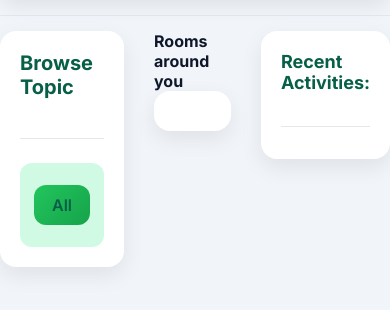
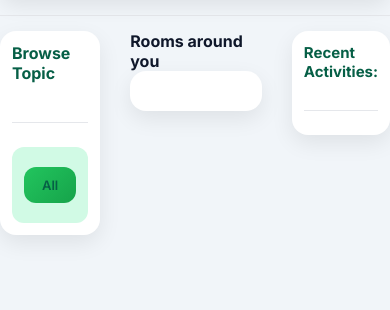
Before and after one commit to Siwanshh/chatApp1, a Django app: template base/templates/base/home.html in a window 390 px wide. Shown: the part 159-469 px from the top of the page. Run offline with Django 5.2, Linux system fonts and the light colour scheme; the template is opened without the code that fills it, so the values that code supplies are empty.

Commit message:
Local Changes

```diff
--- a/base/templates/base/activity_comp.html
+++ b/base/templates/base/activity_comp.html
@@ -36,6 +36,13 @@
     box-shadow:0 6px 18px rgba(34,197,94,0.25);
 }
 
+.activity-user{
+    display:flex;
+    flex-wrap:wrap;
+    align-items:center;
+    gap:6px;
+}
+
 .activity-user a{
     text-decoration:none;
     font-weight:600;
@@ -50,7 +57,6 @@
 .activity-date{
     font-size:13px;
     color:#6b7280;
-    margin-left:6px;
 }
 
 .activity-body{
@@ -64,6 +70,8 @@
 .activity-body p{
     margin:0;
     color:#0f172a;
+    font-size:14px;
+    word-wrap:break-word;
 }
 
 .activity-delete{
@@ -84,7 +92,71 @@
     transform:translateY(-1px);
     box-shadow:0 4px 12px rgba(255,0,0,0.3);
 }
+
+@media (max-width: 1024px){
+    .activity-container{
+        padding:16px;
+    }
+
+    .activity-container p:first-child{
+        font-size:16px;
+    }
+
+    .activity-item{
+        padding:12px;
+    }
+
+    .activity-body p{
+        font-size:13px;
+    }
+}
+
+
+@media (max-width: 768px){
+    .activity-container{
+        padding:14px;
+    }
+
+    .activity-item{
+        padding:10px 12px;
+    }
+
+    .activity-user{
+        flex-direction:column;
+        align-items:flex-start;
+    }
+
+    .activity-date{
+        font-size:12px;
+    }
+
+    .activity-delete{
+        font-size:12px;
+        padding:5px 8px;
+    }
+}
+
+
+@media (max-width: 480px){
+    .activity-container{
+        padding:12px;
+        gap:14px;
+    }
+
+    .activity-container p:first-child{
+        font-size:15px;
+    }
+
+    .activity-body{
+        padding:10px;
+    }
+
+    .activity-body p{
+        font-size:12px;
+    }
+}
 </style>
+
 
 <div class="activity-container">
 <p>Recent Activities:</p>
--- a/base/templates/base/topics_component.html
+++ b/base/templates/base/topics_component.html
@@ -50,7 +50,55 @@
 .topic-item:hover a{
     color:white;
 }
+
+
+@media (max-width:1024px){
+    .topics-container{
+        padding:16px;
+    }
+
+    .topics-container h1{
+        font-size:18px;
+    }
+
+    .topic-item{
+        padding:8px 12px;
+    }
+
+    .topic-item a{
+        font-size:14px;
+    }
+}
+
+
+@media (max-width:768px){
+    .topics-container{
+        padding:14px;
+    }
+
+    .topic-item{
+        flex-direction:column;
+        align-items:flex-start;
+        gap:4px;
+    }
+}
+
+
+@media (max-width:480px){
+    .topics-container{
+        padding:12px;
+    }
+
+    .topics-container h1{
+        font-size:16px;
+    }
+
+    .topic-item a{
+        font-size:13px;
+    }
+}
 </style>
+
 
 <div class="topics-container">
     <h1>Browse Topic</h1>
```
Also changed, not shown: base/templates/base/feed_component.html (+49 -15 lines).
